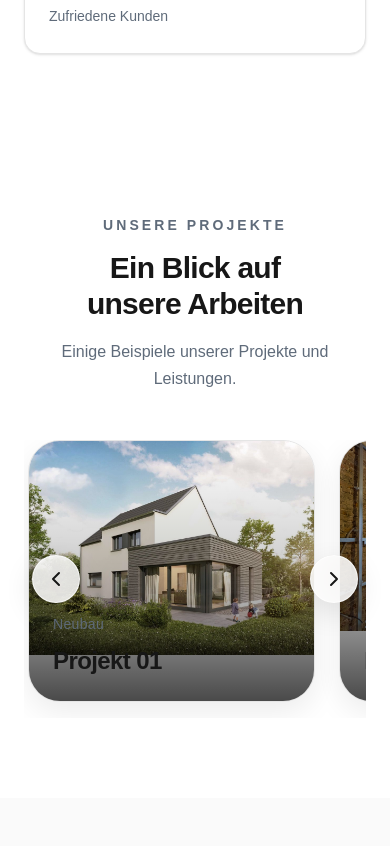
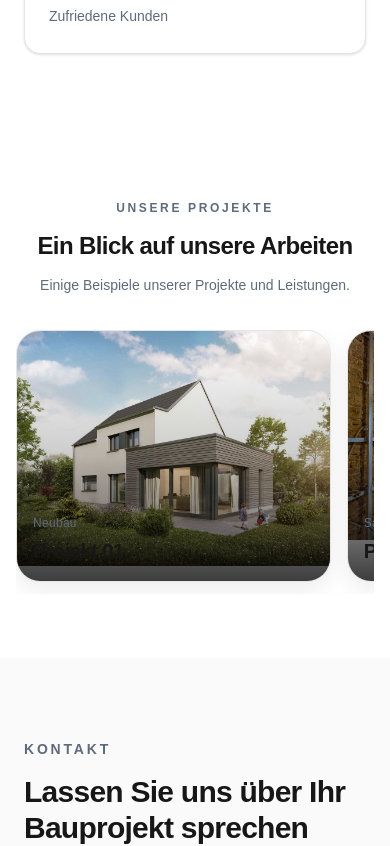
Before and after one commit to stickd/bauunternehmen-landing, a Next.js app: page / in a window 390 px wide. Shown: the part 3160-4006 px from the top of the page. Built offline with nearby package versions, Linux system fonts and the light colour scheme.

Commit message:
feat(projects): responsive carousel with mobile optimization

```diff
--- a/src/components/sections/ProjectsGallery.tsx
+++ b/src/components/sections/ProjectsGallery.tsx
@@ -44,7 +44,8 @@ export default function ProjectsGallery() {
     ) as HTMLDivElement | null;
     if (!card) return;
 
-    const gap = 24;
+    const styles = window.getComputedStyle(container);
+    const gap = parseInt(styles.columnGap || styles.gap || "0", 10);
     const amount = card.offsetWidth + gap;
 
     container.scrollBy({
@@ -56,73 +57,79 @@ export default function ProjectsGallery() {
   return (
     <section
       id="projekte"
-      className="scroll-mt-32 bg-white py-20 md:scroll-mt-36 md:py-28"
+      className="scroll-mt-28 bg-white py-16 md:scroll-mt-36 md:py-28"
     >
-      <div className="mx-auto max-w-7xl px-6">
-        <div className="mx-auto mb-12 max-w-2xl text-center md:mb-16">
-          <p className="mb-3 text-sm font-semibold uppercase tracking-[0.22em] text-orange-600">
+      <div className="mx-auto max-w-7xl px-4 sm:px-6">
+        {/* Header */}
+        <div className="mx-auto mb-8 max-w-2xl text-center md:mb-16">
+          <p className="mb-3 text-xs font-semibold uppercase tracking-[0.22em] text-orange-600 sm:text-sm">
             Unsere Projekte
           </p>
 
-          <h2 className="text-3xl font-bold tracking-tight text-neutral-900 sm:text-4xl md:text-5xl">
+          <h2 className="text-2xl font-bold tracking-tight text-neutral-900 sm:text-4xl md:text-5xl">
             Ein Blick auf unsere Arbeiten
           </h2>
 
-          <p className="mt-4 text-base leading-7 text-neutral-600 md:text-lg">
+          <p className="mt-3 text-sm leading-6 text-neutral-600 sm:mt-4 sm:text-base md:text-lg">
             Einige Beispiele unserer Projekte und Leistungen.
           </p>
         </div>
 
         <div className="relative">
+          {/* Fade edges (desktop only) */}
           <div className="pointer-events-none absolute inset-y-0 left-0 z-10 hidden w-16 bg-gradient-to-r from-white to-transparent md:block" />
           <div className="pointer-events-none absolute inset-y-0 right-0 z-10 hidden w-16 bg-gradient-to-l from-white to-transparent md:block" />
 
+          {/* Arrows (desktop only) */}
           <button
             type="button"
             onClick={() => scroll("left")}
             aria-label="Vorheriges Projekt"
-            className="absolute left-2 top-1/2 z-20 flex h-12 w-12 -translate-y-1/2 items-center justify-center rounded-full border border-white/70 bg-white/85 text-neutral-900 shadow-[0_10px_30px_rgba(0,0,0,0.12)] backdrop-blur-xl transition duration-300 hover:scale-105 hover:bg-white active:scale-95 md:left-4 md:h-14 md:w-14"
+            className="absolute left-4 top-1/2 z-20 hidden h-14 w-14 -translate-y-1/2 items-center justify-center rounded-full border border-white/70 bg-white/85 text-neutral-900 shadow-[0_10px_30px_rgba(0,0,0,0.12)] backdrop-blur-xl transition duration-300 hover:scale-105 hover:bg-white active:scale-95 md:flex"
           >
-            <ChevronLeft className="h-6 w-6 md:h-7 md:w-7" />
+            <ChevronLeft className="h-7 w-7" />
           </button>
 
           <button
             type="button"
             onClick={() => scroll("right")}
             aria-label="Nächstes Projekt"
-            className="absolute right-2 top-1/2 z-20 flex h-12 w-12 -translate-y-1/2 items-center justify-center rounded-full border border-white/70 bg-white/85 text-neutral-900 shadow-[0_10px_30px_rgba(0,0,0,0.12)] backdrop-blur-xl transition duration-300 hover:scale-105 hover:bg-white active:scale-95 md:right-4 md:h-14 md:w-14"
+            className="absolute right-4 top-1/2 z-20 hidden h-14 w-14 -translate-y-1/2 items-center justify-center rounded-full border border-white/70 bg-white/85 text-neutral-900 shadow-[0_10px_30px_rgba(0,0,0,0.12)] backdrop-blur-xl transition duration-300 hover:scale-105 hover:bg-white active:scale-95 md:flex"
           >
-            <ChevronRight className="h-6 w-6 md:h-7 md:w-7" />
+            <ChevronRight className="h-7 w-7" />
           </button>
 
+          {/* Slider */}
           <div
             ref={sliderRef}
-            className="flex snap-x snap-mandatory gap-6 overflow-x-auto scroll-smooth px-1 pb-4 [scrollbar-width:none] [-ms-overflow-style:none] [&::-webkit-scrollbar]:hidden"
+            className="flex snap-x snap-mandatory gap-4 overflow-x-auto px-2 pb-3 scroll-smooth [scrollbar-width:none] [-ms-overflow-style:none] [&::-webkit-scrollbar]:hidden sm:gap-5 md:gap-6"
           >
             {projects.map((project, index) => (
               <article
                 key={`${project.title}-${index}`}
                 data-card
-                className="group relative w-[86%] shrink-0 snap-center overflow-hidden rounded-[2rem] border border-neutral-200 bg-neutral-100 shadow-[0_10px_30px_rgba(0,0,0,0.08)] transition duration-500 hover:-translate-y-1 hover:shadow-[0_20px_50px_rgba(0,0,0,0.14)] sm:w-[70%] lg:w-[52%]"
+                className="group relative w-[92%] shrink-0 snap-start overflow-hidden rounded-[1.5rem] border border-neutral-200 bg-neutral-100 shadow-[0_8px_24px_rgba(0,0,0,0.08)] transition duration-500 sm:w-[72%] md:w-[70%] md:snap-center lg:w-[52%] md:rounded-[2rem] hover:-translate-y-1 hover:shadow-[0_20px_50px_rgba(0,0,0,0.14)]"
               >
-                <div className="relative h-[260px] w-full overflow-hidden sm:h-[320px] lg:h-[380px]">
+                {/* Image */}
+                <div className="relative h-[250px] w-full overflow-hidden sm:h-[280px] md:h-[320px] lg:h-[380px]">
                   <Image
                     src={project.image}
                     alt={project.title}
                     width={1400}
                     height={1000}
-                    className="h-full w-full object-cover transition duration-700 group-hover:scale-105"
                     priority={index === 0}
+                    className="h-full w-full object-cover object-center transition duration-700 group-hover:scale-105"
                   />
-                  <div className="absolute inset-0 bg-gradient-to-t from-black/70 via-black/20 to-transparent" />
+                  <div className="absolute inset-0 bg-gradient-to-t from-black/75 via-black/20 to-transparent" />
                 </div>
 
-                <div className="absolute inset-x-0 bottom-0 p-6 md:p-7">
-                  <p className="mb-2 text-sm font-medium tracking-wide text-orange-300 md:text-base">
+                {/* Text */}
+                <div className="absolute inset-x-0 bottom-0 p-4 sm:p-5 md:p-7">
+                  <p className="mb-1 text-xs font-medium tracking-wide text-orange-300 sm:mb-2 sm:text-sm md:text-base">
                     {project.category}
                   </p>
 
-                  <h3 className="text-2xl font-semibold tracking-tight text-white md:text-3xl">
+                  <h3 className="text-xl font-semibold tracking-tight text-white sm:text-2xl md:text-3xl">
                     {project.title}
                   </h3>
                 </div>
```
